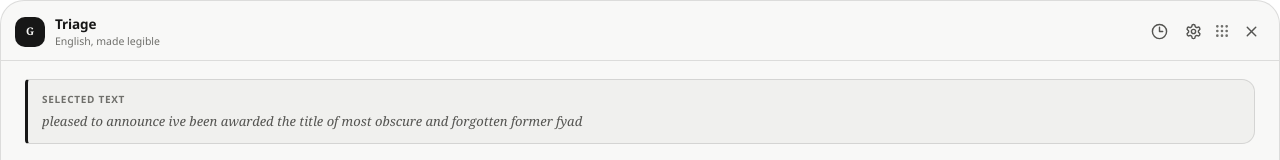
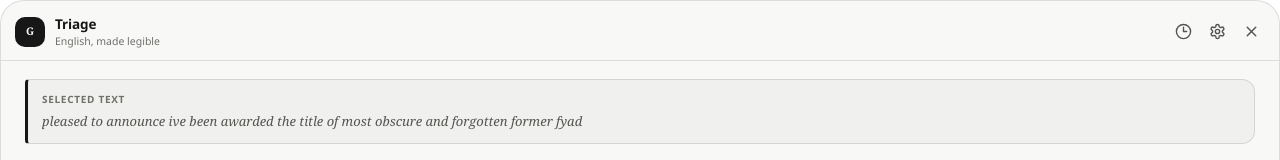
Before and after one commit to chengyongru/gloss, a React (Vite) app: page / in a window 1280 px wide. Shown: the top 160 px of the page. Built offline with nearby package versions, Linux system fonts and the light colour scheme.

Commit message:
fix: remove redundant header drag icon

```diff
--- a/src/App.css
+++ b/src/App.css
@@ -95,8 +95,6 @@ button:focus-visible, input:focus-visible { outline: 2px solid var(--focus-ring)
 .header-title span { margin-top: 1px; color: var(--text-faint); font-size: 10.5px; }
 .brand-glyph { width: 30px; height: 30px; border-radius: 10px; background: var(--text); color: var(--surface-solid) !important; display: grid; place-items: center; font: 600 16px/1 Georgia, serif; }
 .header-actions { gap: 2px; }
-.drag-grip { margin-inline: 3px; color: var(--text-faint); }
-
 .result-scroll, .panel-scroll { min-height: 0; flex: 1; overflow: auto; scrollbar-width: thin; scrollbar-color: var(--border-strong) transparent; }
 .result-scroll { padding: 18px 24px 22px; scroll-behavior: smooth; }
 .source-quote { margin: 0 0 20px; padding: 12px 14px; border: 1px solid var(--border); border-left: 3px solid var(--accent); border-radius: 4px 13px 13px 4px; background: var(--surface-muted); }
--- a/src/App.tsx
+++ b/src/App.tsx
@@ -9,7 +9,6 @@ import {
   ChevronRight,
   Clock3,
   Copy,
-  Grip,
   Languages,
   LogIn,
   LogOut,
@@ -281,7 +280,6 @@ function CardHeader({ mode, action, onBack, onHistory, onSettings, onClose }: {
       </div>
       <div className="header-actions">
         {mode === "card" && <><button className="icon-button" aria-label="Open history" onClick={onHistory} title="History"><Clock3 size={17} /></button><button className="icon-button" aria-label="Open settings" onClick={onSettings} title="Settings"><Settings size={17} /></button></>}
-        <Grip className="drag-grip" size={16} aria-hidden="true" data-tauri-drag-region />
         <button className="icon-button" aria-label="Close Gloss" onClick={onClose}><X size={17} /></button>
       </div>
     </header>
```
